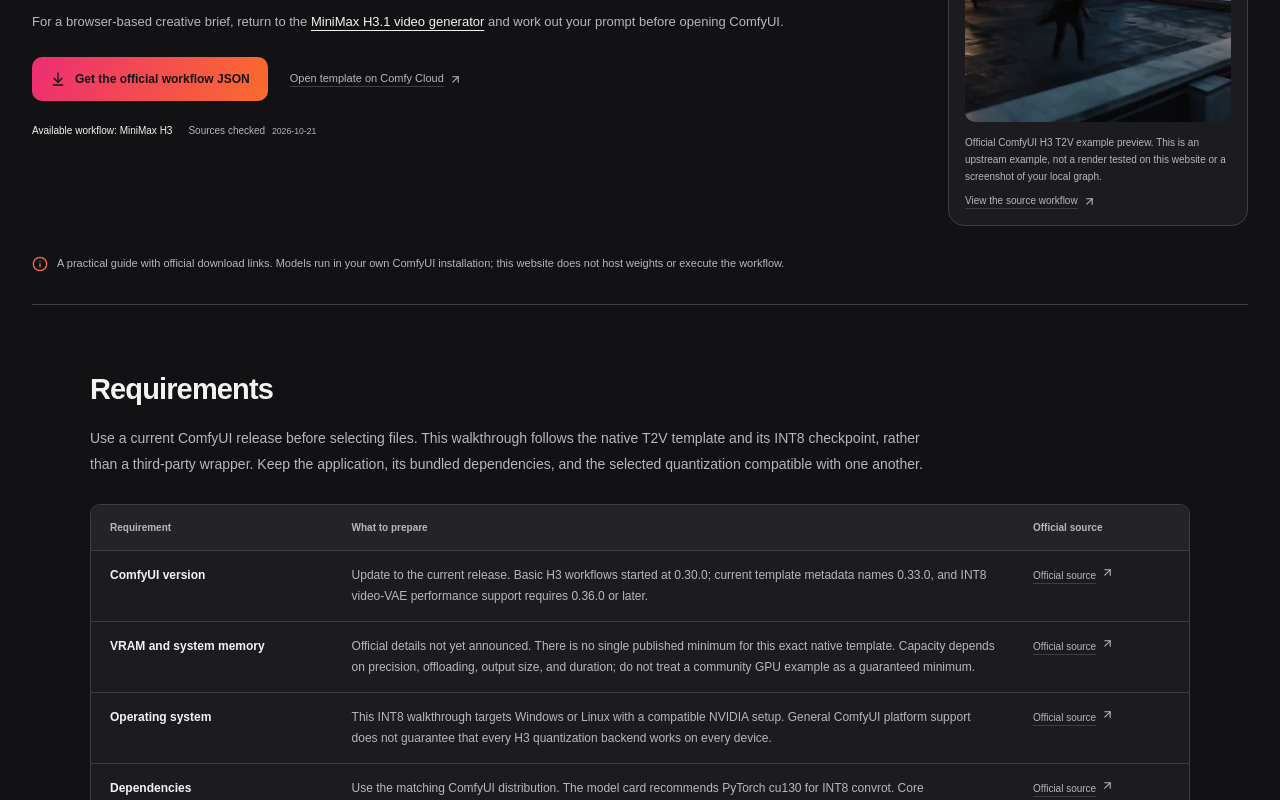
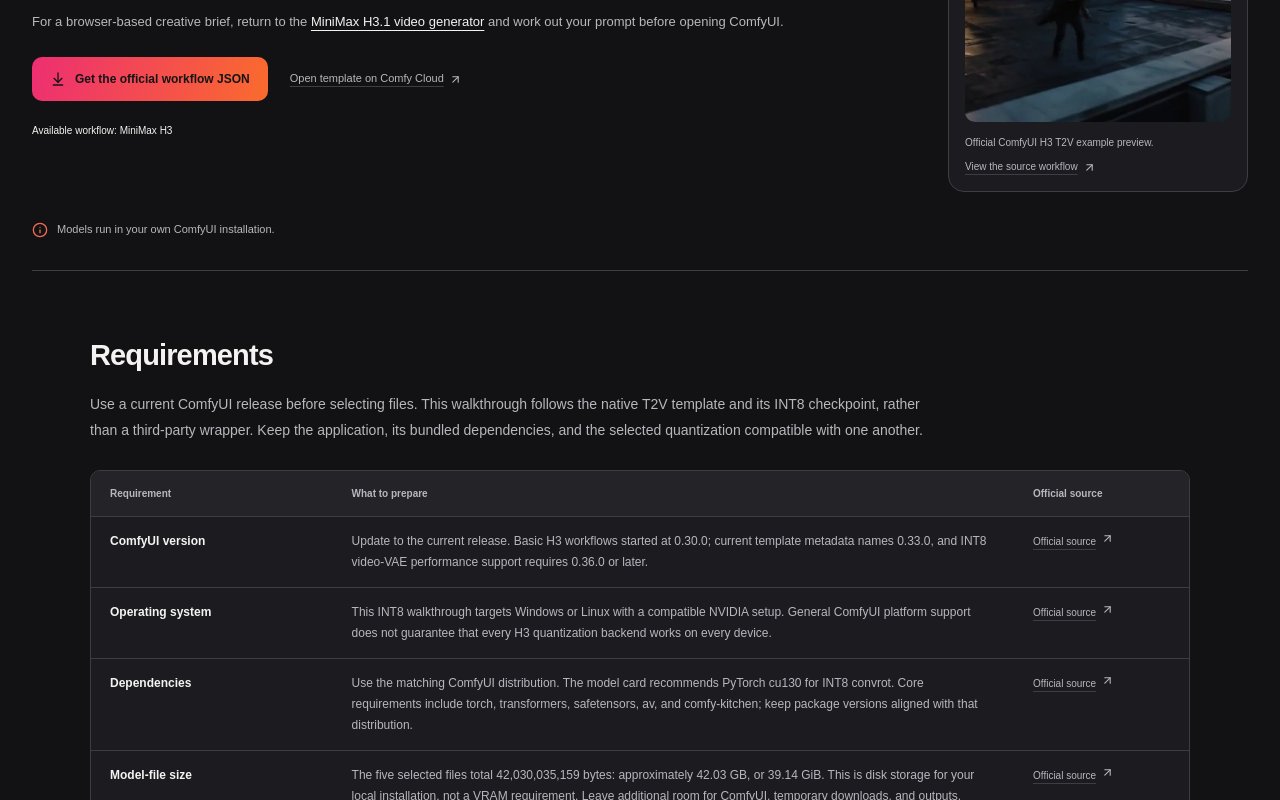
Before and after one commit to diegobona/Minimax-H31, a Next.js app in the folder apps/next-app/: page /minimax-h3.1-comfyui in a window 1280 px wide. Shown: the part 300-1100 px from the top of the page. Built offline with nearby package versions, Linux system fonts and the light colour scheme; a web font is replaced by a local one.

Commit message:
明确本地模型运行与示例说明（app/minimax-h3.1-comfyui）

```diff
--- a/apps/next-app/app/minimax-h3.1-comfyui/page.tsx
+++ b/apps/next-app/app/minimax-h3.1-comfyui/page.tsx
@@ -2,8 +2,8 @@
 import Image from 'next/image';
 import Link from 'next/link';
 import { ArrowDownToLine, ArrowUpRight, ChevronDown, Info } from 'lucide-react';
-import { COMFYUI_UPDATED, comfyuiContent as c, comfyuiSources as sources } from '@/content/comfyui';
-import { DEFAULT_OG_IMAGE, OFFICIAL_UNKNOWN } from '@/content/home';
+import { comfyuiContent as c, comfyuiSources as sources } from '@/content/comfyui';
+import { DEFAULT_OG_IMAGE } from '@/content/home';
 
 export const metadata: Metadata = {
   title: { absolute: c.metadata.title },
@@ -12,14 +12,8 @@
   openGraph: { title: c.metadata.title, description: c.metadata.description, url: '/minimax-h3.1-comfyui', type: 'article', images: [DEFAULT_OG_IMAGE] },
 };
 
-function UpdatedTime() {
-  return <time dateTime={COMFYUI_UPDATED} className="minimax-inline-time">{COMFYUI_UPDATED}</time>;
-}
-
 function RecordedText({ text }: { text: string }) {
-  if (!text.includes(OFFICIAL_UNKNOWN)) return <>{text}</>;
-  const [before, after] = text.split(OFFICIAL_UNKNOWN);
-  return <>{before}{OFFICIAL_UNKNOWN} <UpdatedTime />{after}</>;
+  return <>{text}</>;
 }
 
 function Source({ href, children = c.closing.source }: { href: string; children?: React.ReactNode }) {
@@ -45,7 +39,7 @@
             <a className="minimax-guide-primary" href={sources.workflowDownload} target="_blank" rel="noreferrer"><ArrowDownToLine size={16} aria-hidden="true" />{c.hero.download}</a>
             <Source href={sources.cloud}>{c.hero.hosted}</Source>
           </div>
-          <div className="minimax-guide-review"><span>{c.hero.model}</span><p>{c.hero.checked} <UpdatedTime /></p></div>
+          <div className="minimax-guide-review"><span>{c.hero.model}</span></div>
         </div>
         <figure className="minimax-guide-preview">
           <p className="minimax-eyebrow">{c.hero.previewLabel}</p>
@@ -112,7 +106,6 @@
 
         <section className="minimax-section" id="h31-availability">
           <h2>{c.availability.heading}</h2>
-          <p className="minimax-guide-availability"><RecordedText text={c.availability.status} /></p>
           <p className="minimax-section-intro">{c.availability.text}</p>
           <Source href={sources.officialUpdates}>{c.availability.sourceLabel}</Source>
         </section>
@@ -122,7 +115,6 @@
           <div className="minimax-faq-list">{c.faq.items.map((faq, index) => <details key={faq.question} className="minimax-faq" open={index === 0}><summary><h3>{faq.question}</h3><ChevronDown size={17} aria-hidden="true" /></summary><div><p>{faq.answer}</p></div></details>)}</div>
         </section>
         <p className="minimax-return-link">{c.closing.lead} <Link href="/#generator">{c.closing.link}</Link> {c.closing.tail}</p>
-        <p className="minimax-last-updated">{c.closing.updated} <UpdatedTime /></p>
       </div>
       <script type="application/ld+json" dangerouslySetInnerHTML={{ __html: JSON.stringify(faqLd) }} />
     </article>
--- a/apps/next-app/content/comfyui.ts
+++ b/apps/next-app/content/comfyui.ts
@@ -1,5 +1,3 @@
-export const COMFYUI_UPDATED = '2026-10-21';
-
 export const comfyuiSources = {
   overview: 'https://docs.comfy.org/tutorials/video/minimax/minimax-h3',
   native: 'https://docs.comfy.org/tutorials/video/minimax/minimax-h3-native',
@@ -36,12 +34,11 @@
     linkTail: 'and work out your prompt before opening ComfyUI.',
     download: 'Get the official workflow JSON',
     hosted: 'Open template on Comfy Cloud',
-    checked: 'Sources checked',
     model: 'Available workflow: MiniMax H3',
-    scope: 'A practical guide with official download links. Models run in your own ComfyUI installation; this website does not host weights or execute the workflow.',
+    scope: 'Models run in your own ComfyUI installation.',
     previewLabel: 'OFFICIAL COMFYUI EXAMPLE',
     previewAlt: 'Official MiniMax H3 text-to-video workflow preview showing a cinematic rooftop action scene at dusk.',
-    previewCaption: 'Official ComfyUI H3 T2V example preview. This is an upstream example, not a render tested on this website or a screenshot of your local graph.',
+    previewCaption: 'Official ComfyUI H3 T2V example preview.',
     previewSource: 'View the source workflow',
   },
   requirements: {
@@ -51,9 +48,8 @@
     rows: [
       { item: 'ComfyUI version', value: 'Update to the current release. Basic H3 workflows started at 0.30.0; current template metadata names 0.33.0, and INT8 video-VAE performance support requires 0.36.0 or later.', source: comfyuiSources.overview },
       // TODO: Add measured VRAM/RAM results only after testing this exact five-file pack, GPU, resolution, duration, and offload configuration.
-      { item: 'VRAM and system memory', value: 'Official details not yet announced. There is no single published minimum for this exact native template. Capacity depends on precision, offloading, output size, and duration; do not treat a community GPU example as a guaranteed minimum.', source: comfyuiSources.modelCard },
       { item: 'Operating system', value: 'This INT8 walkthrough targets Windows or Linux with a compatible NVIDIA setup. General ComfyUI platform support does not guarantee that every H3 quantization backend works on every device.', source: comfyuiSources.installation },
-      { item: 'Dependencies', value: 'Use the matching ComfyUI distribution. The model card recommends PyTorch cu130 for INT8 convrot. Core requirements include torch, transformers, safetensors, av, and comfy-kitchen; avoid independently mixing package versions.', source: comfyuiSources.dependencies },
+      { item: 'Dependencies', value: 'Use the matching ComfyUI distribution. The model card recommends PyTorch cu130 for INT8 convrot. Core requirements include torch, transformers, safetensors, av, and comfy-kitchen; keep package versions aligned with that distribution.', source: comfyuiSources.dependencies },
       { item: 'Model-file size', value: 'The five selected files total 42,030,035,159 bytes: approximately 42.03 GB, or 39.14 GiB. This is disk storage for your local installation, not a VRAM requirement. Leave additional room for ComfyUI, temporary downloads, and outputs.', source: comfyuiSources.huggingFace },
     ],
     note: 'Start with the template’s small draft resolution and a short clip. A successful small render is a useful compatibility check, but it does not establish that a longer or larger job will fit the same hardware.',
@@ -75,7 +71,7 @@
     ],
     downloadLabel: 'Download file',
     infoLabel: 'File details',
-    note: 'The LoRA is included in the template’s model scan even when turbo mode is disabled. Optional style embeddings are not required for the first run. Sizes above use decimal units from the Hugging Face file metadata; we have not independently established byte-for-byte identity of every ModelScope mirror file.',
+    note: 'The LoRA is included in the template’s model scan even when turbo mode is disabled. Optional style embeddings are not required for the first run. Sizes above use decimal units from the Hugging Face file metadata. Compare a ModelScope download with the file records provided by that repository.',
   },
   nodes: {
     heading: 'Install nodes',
@@ -102,7 +98,7 @@
   },
   parameters: {
     heading: 'Key parameters',
-    introduction: 'These are starting settings for the available H3 native graph. They are not H3.1 specifications or measurements from this website. Change one setting at a time so you can associate a failure or quality change with a specific choice.',
+    introduction: 'Use these starting settings for the H3 native graph. Change one setting at a time so you can associate a failure or quality change with a specific choice.',
     columns: ['Parameter', 'Suggested starting point or range', 'Effect and boundary'],
     rows: [
       { item: 'Steps', value: '20 for the base workflow; try 20–25. Use 8 only with the matching turbo LoRA and turbo mode.', effect: 'More sampling work costs time. Switching to a turbo step count without its matched configuration does not reproduce the turbo workflow.' },
@@ -131,7 +127,6 @@
   },
   availability: {
     heading: 'H3.1 in ComfyUI',
-    status: 'Official details not yet announced.',
     text: 'After an official H3.1 release, this section will be updated with verified weight links, node compatibility, and a corresponding workflow. Until then, the working instructions above remain explicitly about H3.',
     sourceLabel: 'MiniMax official announcements',
     // TODO: Replace only after an official H3.1 announcement and a verified ComfyUI workflow exist.
@@ -142,7 +137,7 @@
       { question: 'Can I use this MiniMax H3.1 ComfyUI guide today?', answer: 'Yes, the practical setup sections use the available H3 weights and the official ComfyUI text-to-video template. The H3.1 name is the subject of the availability section, not a downloadable checkpoint. Follow the linked files and graph together, and begin with a small local compatibility check before planning larger renders.' },
       { question: 'Do I need to install a separate MiniMax H3 custom node?', answer: 'The native template uses ComfyUI core nodes, including MiniMaxH3ImageToVideo. Start by updating the installation you actually launch. Manager is useful for diagnosing additional packages, but an unrelated extension does not replace a missing core implementation. A modified community workflow may have different requirements, so inspect its own node list separately.' },
       { question: 'Can I download the weights from ModelScope instead of Hugging Face?', answer: 'Yes. The Comfy-Org MiniMax-H3 repository is available on both services. On ModelScope, browse the same directories and filenames listed in this guide. Do not substitute the original MiniMax repository layout for the repackaged loader files. Check completed downloads against their own file listings before selecting them in your local workflow.' },
-      { question: 'Does this website download or run the model for me?', answer: 'No. This page provides instructions and official external links. The model files belong in your own ComfyUI installation, and local rendering uses your own hardware and storage. Visiting the tutorial does not download the weight pack or start a generation job. The homepage separately provides a browser-based brief preparation interface.' },
+      { question: 'Where does the model run?', answer: 'Run the model in your local ComfyUI installation using your own hardware and storage. Download the matching weights through the official release channels linked in the guide, place each file in its specified model directory, and select those files in the imported workflow before starting a local render.' },
       { question: 'Is 42 GB the amount of GPU memory I need?', answer: 'No. That figure describes the combined disk size of the selected model files in decimal units. Runtime GPU and system memory depend on loading, offloading, quantization, resolution, and clip length. We have not published a measured hardware matrix for this exact setup, so the file total should not be treated as a VRAM recommendation.' },
       { question: 'What CFG value should I use for the official H3 workflow?', answer: 'The linked native graph uses BasicGuider and does not expose a CFG control. Leave that arrangement intact for the baseline run. A generic CFG range from another video model is not an instruction for this template. If you deliberately build a different guidance graph, document and test that configuration separately.' },
       { question: 'Why does a five-second request produce more than 120 frames?', answer: 'The workflow converts seconds into a frame count aligned to H3’s seventeen-frame block grid with a five-frame offset. A five-second request therefore becomes 124 frames rather than 120. Keep that calculation connected to the model length and preserve the matching playback rate instead of manually trimming intermediate latents.' },
@@ -153,7 +148,6 @@
     lead: 'Before refining a local workflow, prepare a clear subject, action, camera move, and sound direction in the',
     link: 'MiniMax H3.1 video generator',
     tail: 'and bring that brief back to your own ComfyUI canvas.',
-    updated: 'Last updated:',
     source: 'Official source',
   },
 } as const;
```
